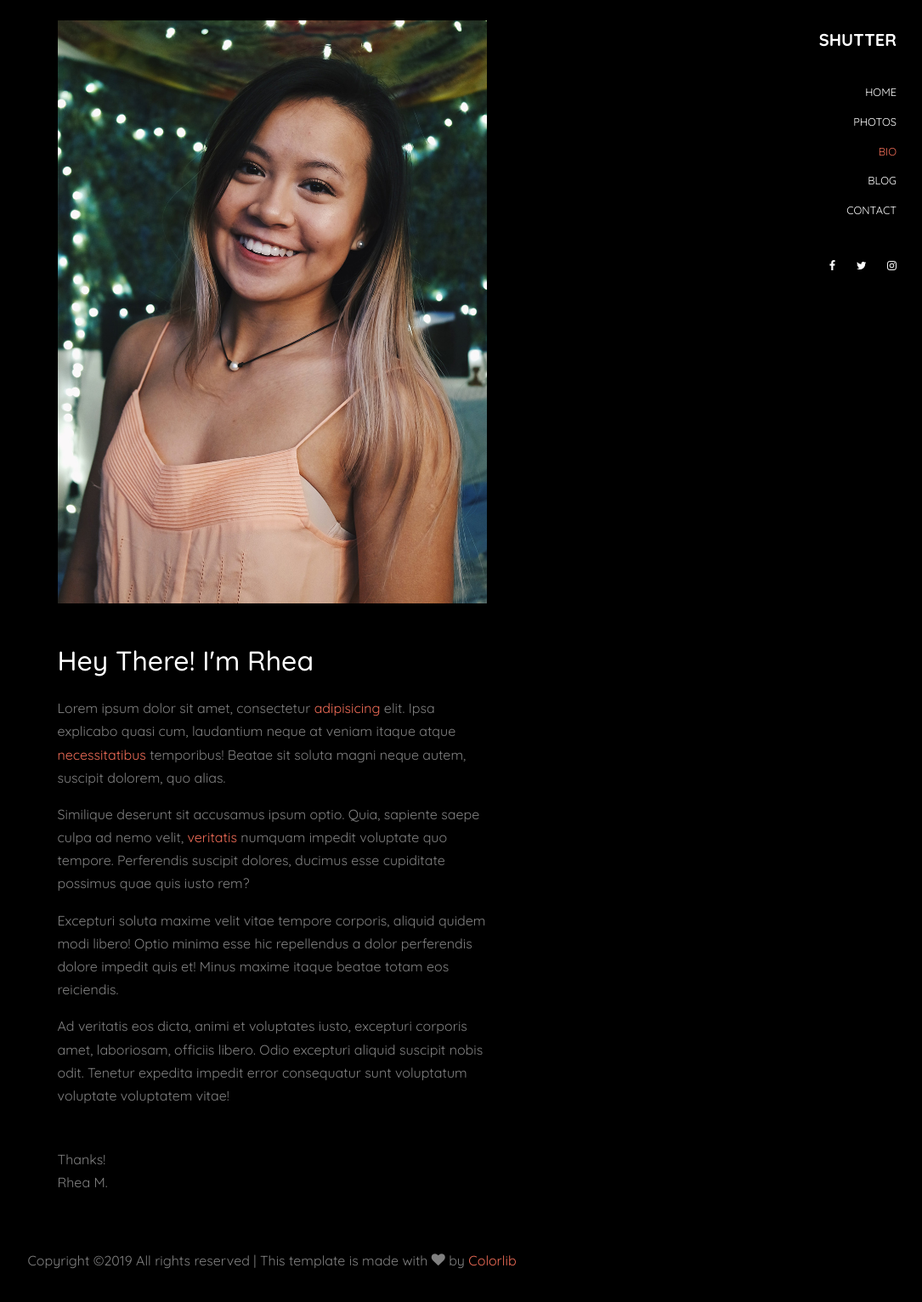
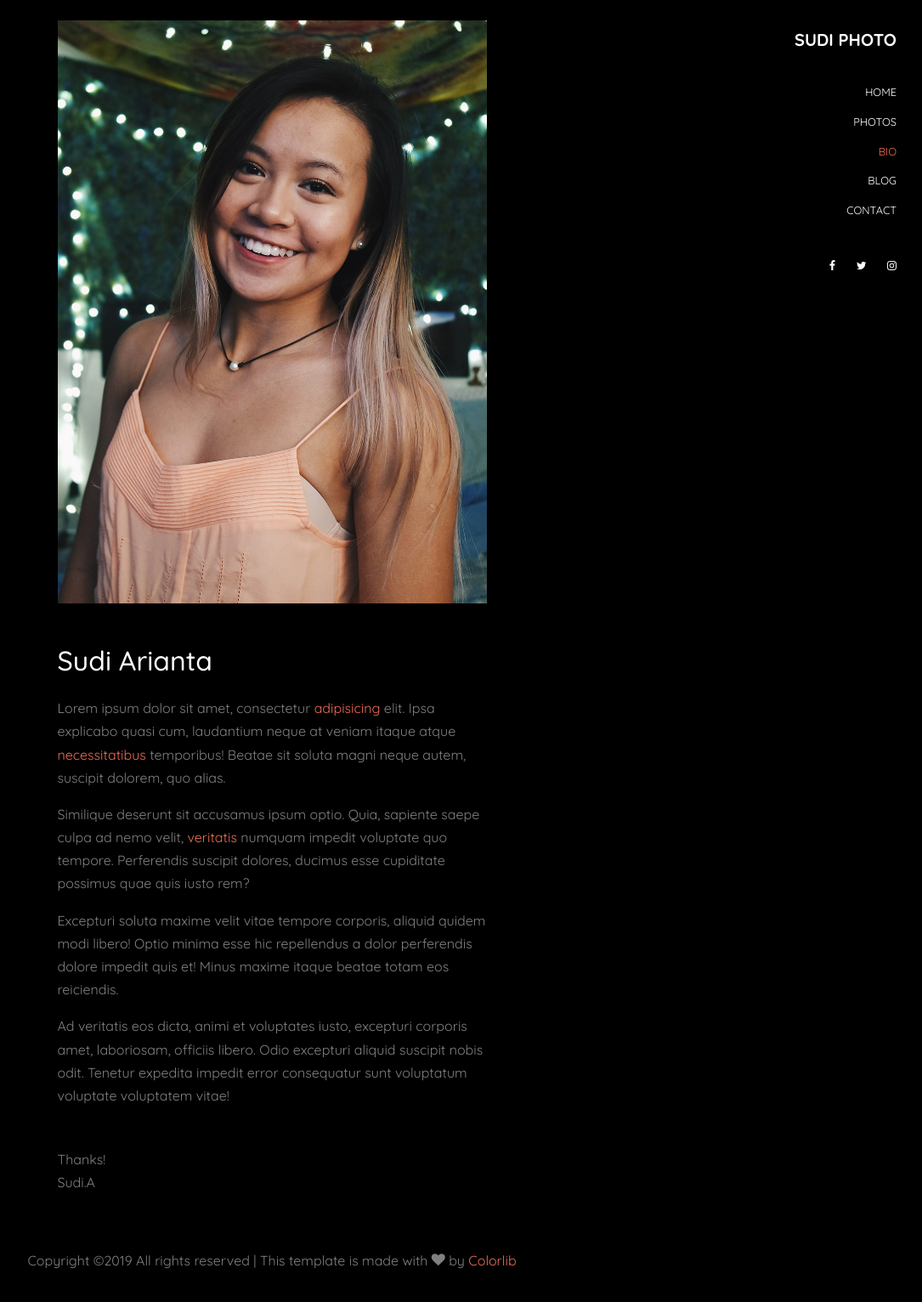
Before and after one commit to Sudiarianta/sudiphoto.github.io, a plain HTML site: page bio.html in a window 1280 px wide. Shown: the whole page at 85% size, without its empty margins (195-1280 px from the left). Drawn offline with Linux system fonts and the light colour scheme; files whose address does not match are found by name.

Commit message:
initial commit

```diff
--- a/bio.html
+++ b/bio.html
@@ -40,7 +40,7 @@
 
   <header class="header-bar d-flex d-lg-block align-items-center" data-aos="fade-left">
     <div class="site-logo">
-      <a href="index.html">Shutter</a>
+      <a href="index.html">Sudi Photo</a>
     </div>
 
     <div class="d-inline-block d-xl-none ml-md-0 ml-auto py-3" style="position: relative; top: 3px;"><a href="#" class="site-menu-toggle js-menu-toggle text-white"><span class="icon-menu h3"></span></a></div>
@@ -69,7 +69,7 @@
             <img src="images/img_1.jpg" alt="Image" class="img-fluid">
           </figure>
 
-          <h2 class="text-white mb-4" data-aos="fade-up">Hey There! I'm Rhea</h2>
+          <h2 class="text-white mb-4" data-aos="fade-up">Sudi Arianta</h2>
 
           <div class="row" data-aos="fade-up">
             <div class="col-md-12">
@@ -78,7 +78,7 @@
               <p>Excepturi soluta maxime velit vitae tempore corporis, aliquid quidem modi libero! Optio minima esse hic repellendus a dolor perferendis dolore impedit quis et! Minus maxime itaque beatae totam eos reiciendis.</p>
               <p class="mb-5">Ad veritatis eos dicta, animi et voluptates iusto, excepturi corporis amet, laboriosam, officiis libero. Odio excepturi aliquid suscipit nobis odit. Tenetur expedita impedit error consequatur sunt voluptatum voluptate voluptatem vitae!</p>
 
-              <p cass="mt-4">Thanks! <br> Rhea M.</p>
+              <p cass="mt-4">Thanks! <br> Sudi.A</p>
             </div>
           </div>
         </div>
```
Also changed, not shown: blog.html (+1 -1 lines), contact.html (+2 -2 lines), index.html (+1 -1 lines), photos.html (+1 -1 lines), single.html (+1 -1 lines).
